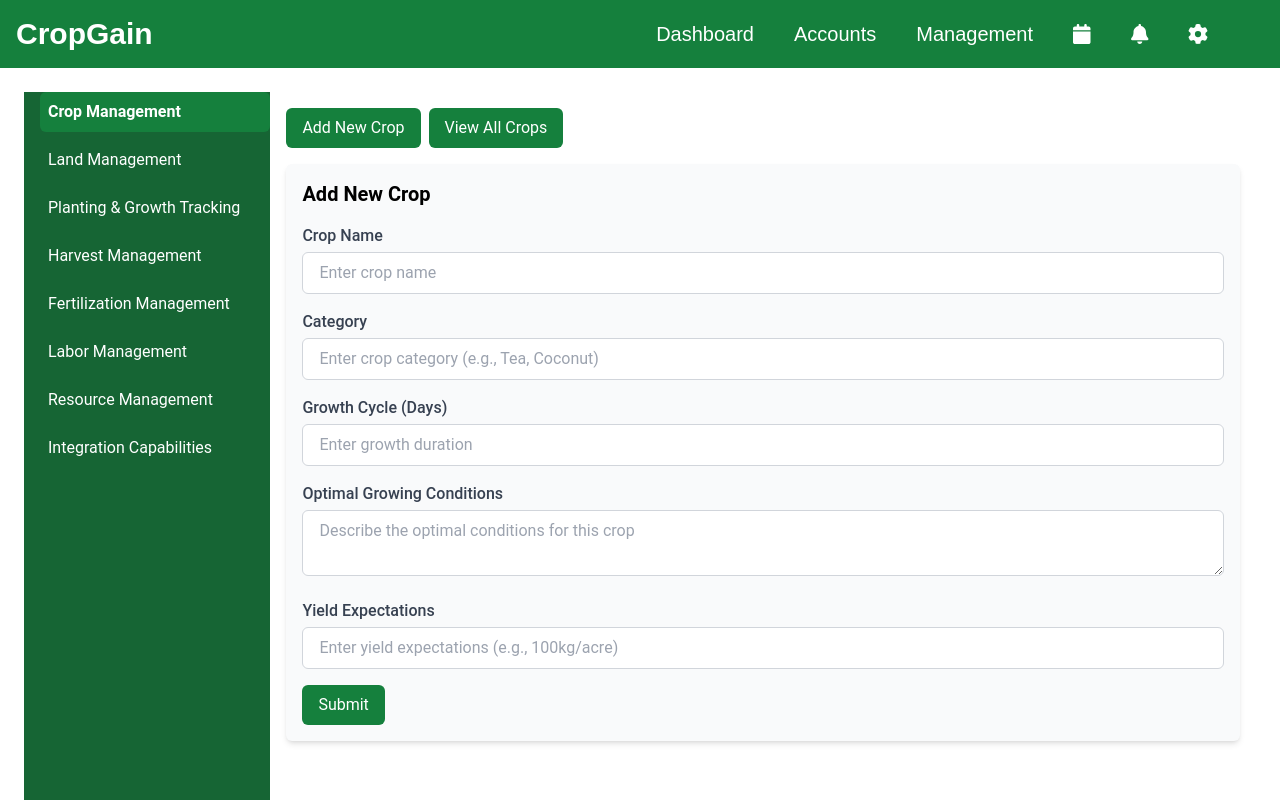
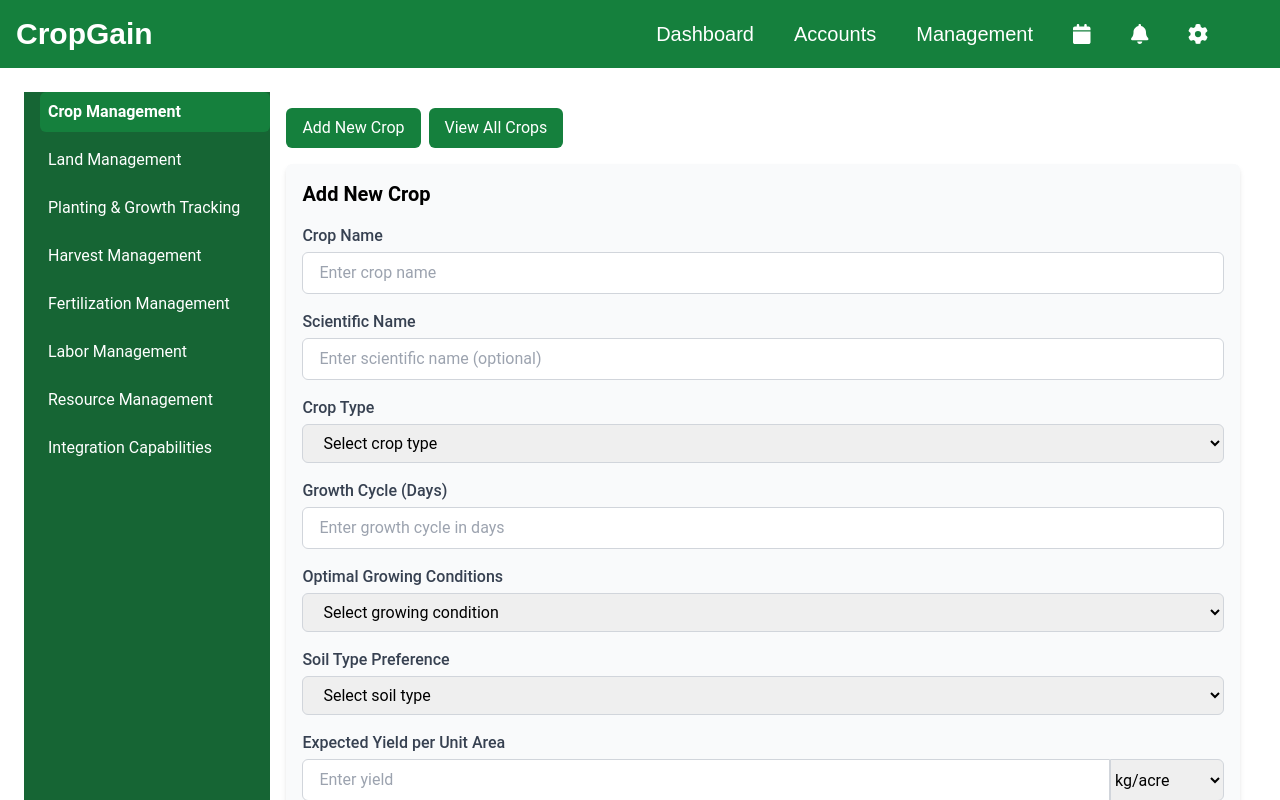
Before and after one commit to Isuru4043/cropgain, a Next.js app in the folder frontend/: page /dashboard/Management/coop/cropManagement in a window 1280 px wide. Both pictures are taken after a click on the button "Add New Crop". Shown: the top 800 px of the page. Built offline with nearby package versions, Linux system fonts and the light colour scheme; a web font is replaced by a local one.

Commit message:
complete the user input form in the crop management

```diff
--- a/frontend/src/app/dashboard/Management/coop/cropManagement/page.tsx
+++ b/frontend/src/app/dashboard/Management/coop/cropManagement/page.tsx
@@ -18,51 +18,6 @@ const CropManagement = () => {
     setSearchQuery(""); // Reset search when viewing all crops
   };
 
-  // Dummy data for crops
-  const crops = [
-    {
-      id: 1,
-      name: "Tea",
-      category: "Beverage",
-      growthCycle: 180,
-      optimalConditions: "Cool climate, well-drained soil",
-      yield: "500kg/acre",
-    },
-    {
-      id: 2,
-      name: "Coconut",
-      category: "Oil",
-      growthCycle: 365,
-      optimalConditions: "Tropical climate, sandy soil",
-      yield: "100 nuts/tree",
-    },
-    {
-      id: 3,
-      name: "Cinnamon",
-      category: "Spice",
-      growthCycle: 90,
-      optimalConditions: "Hot climate, well-drained soil",
-      yield: "200kg/acre",
-    },
-    // Add more crops as needed
-  ];
-
-  // Function to handle search input changes
-  const handleSearchChange = (e) => {
-    setSearchQuery(e.target.value);
-  };
-
-  // Filtered crops based on search query
-  const filteredCrops = crops.filter(
-    (crop) =>
-      crop.name.toLowerCase().includes(searchQuery.toLowerCase()) ||
-      crop.category.toLowerCase().includes(searchQuery.toLowerCase()) ||
-      crop.optimalConditions
-        .toLowerCase()
-        .includes(searchQuery.toLowerCase()) ||
-      crop.yield.toLowerCase().includes(searchQuery.toLowerCase())
-  );
-
   return (
     <div className="w-4/5 bg-white p-4">
       <div className="flex justify-between items-center mb-4">
@@ -81,69 +36,10 @@ const CropManagement = () => {
             View All Crops
           </button>
         </div>
-
-        {/* Search Bar */}
-        {viewAll && (
-          <div className="w-1/3">
-            <input
-              type="text"
-              value={searchQuery}
-              onChange={handleSearchChange}
-              placeholder="Search crops..."
-              className="w-full px-4 py-2 border border-gray-300 rounded-md focus:outline-none focus:ring-2 focus:ring-green-600"
-            />
-          </div>
-        )}
       </div>
 
       {/* Main Content */}
-      {viewAll ? (
-        <div className="overflow-x-auto">
-          <table className="min-w-full bg-gray-50 rounded-md shadow-md">
-            <thead className="bg-green-700 text-white">
-              <tr>
-                <th className="text-left px-4 py-2">Crop Name</th>
-                <th className="text-left px-4 py-2">Category</th>
-                <th className="text-left px-4 py-2">Growth Cycle (Days)</th>
-                <th className="text-left px-4 py-2">Optimal Conditions</th>
-                <th className="text-left px-4 py-2">Yield</th>
-                <th className="text-left px-4 py-2">Actions</th>
-              </tr>
-            </thead>
-            <tbody>
-              {filteredCrops.length > 0 ? (
-                filteredCrops.map((crop) => (
-                  <tr key={crop.id} className="border-b hover:bg-gray-100">
-                    <td className="px-4 py-2">{crop.name}</td>
-                    <td className="px-4 py-2">{crop.category}</td>
-                    <td className="px-4 py-2">{crop.growthCycle}</td>
-                    <td className="px-4 py-2">{crop.optimalConditions}</td>
-                    <td className="px-4 py-2">{crop.yield}</td>
-                    <td className="px-4 py-2">
-                      <button className="text-blue-600 hover:underline">
-                        Edit
-                      </button>{" "}
-                      |{" "}
-                      <button className="text-red-600 hover:underline">
-                        Delete
-                      </button>
-                    </td>
-                  </tr>
-                ))
-              ) : (
-                <tr>
-                  <td
-                    colSpan="6"
-                    className="text-center px-4 py-2 text-gray-600"
-                  >
-                    No crops found matching "{searchQuery}"
-                  </td>
-                </tr>
-              )}
-            </tbody>
-          </table>
-        </div>
-      ) : showForm ? (
+      {showForm ? (
         <form className="bg-gray-50 p-4 rounded-md shadow-md">
           <h2 className="text-xl font-bold mb-4 text-foreground">
             Add New Crop
@@ -163,13 +59,28 @@ const CropManagement = () => {
 
           <div className="mb-4">
             <label className="block text-gray-700 font-medium mb-1">
-              Category
+              Scientific Name
             </label>
             <input
               type="text"
               className="w-full px-4 py-2 border border-gray-300 rounded-md focus:outline-none focus:ring-2 focus:ring-green-600"
-              placeholder="Enter crop category (e.g., Tea, Coconut)"
+              placeholder="Enter scientific name (optional)"
             />
+          </div>
+
+          <div className="mb-4">
+            <label className="block text-gray-700 font-medium mb-1">
+              Crop Type
+            </label>
+            <select className="w-full px-4 py-2 border border-gray-300 rounded-md focus:outline-none focus:ring-2 focus:ring-green-600">
+              <option value="">Select crop type</option>
+              <option value="Fruit">Fruit</option>
+              <option value="Vegetable">Vegetable</option>
+              <option value="Spice">Spice</option>
+              <option value="Grain">Grain</option>
+              <option value="Oil">Oil</option>
+              <option value="Beverage">Beverage</option>
+            </select>
           </div>
 
           <div className="mb-4">
@@ -179,7 +90,7 @@ const CropManagement = () => {
             <input
               type="number"
               className="w-full px-4 py-2 border border-gray-300 rounded-md focus:outline-none focus:ring-2 focus:ring-green-600"
-              placeholder="Enter growth duration"
+              placeholder="Enter growth cycle in days"
             />
           </div>
 
@@ -187,29 +98,137 @@ const CropManagement = () => {
             <label className="block text-gray-700 font-medium mb-1">
               Optimal Growing Conditions
             </label>
-            <textarea
-              className="w-full px-4 py-2 border border-gray-300 rounded-md focus:outline-none focus:ring-2 focus:ring-green-600"
-              placeholder="Describe the optimal conditions for this crop"
-            ></textarea>
+            <select className="w-full px-4 py-2 border border-gray-300 rounded-md focus:outline-none focus:ring-2 focus:ring-green-600">
+              <option value="">Select growing condition</option>
+              <option value="Cool and Humid">Cool and Humid</option>
+              <option value="Warm and Dry">Warm and Dry</option>
+              <option value="Hot and Humid">Hot and Humid</option>
+              <option value="Moderate with Partial Shade">
+                Moderate with Partial Shade
+              </option>
+            </select>
           </div>
 
           <div className="mb-4">
             <label className="block text-gray-700 font-medium mb-1">
-              Yield Expectations
+              Soil Type Preference
+            </label>
+            <select className="w-full px-4 py-2 border border-gray-300 rounded-md focus:outline-none focus:ring-2 focus:ring-green-600">
+              <option value="">Select soil type</option>
+              <option value="Loamy">Loamy</option>
+              <option value="Sandy">Sandy</option>
+              <option value="Clay">Clay</option>
+              <option value="Silty">Silty</option>
+            </select>
+          </div>
+
+          <div className="mb-4">
+            <label className="block text-gray-700 font-medium mb-1">
+              Expected Yield per Unit Area
+            </label>
+            <div className="flex">
+              <input
+                type="number"
+                className="w-full px-4 py-2 border border-gray-300 rounded-l-md focus:outline-none focus:ring-2 focus:ring-green-600"
+                placeholder="Enter yield"
+              />
+              <select className="border border-gray-300 rounded-r-md focus:outline-none focus:ring-2 focus:ring-green-600">
+                <option value="kg/acre">kg/acre</option>
+                <option value="tons/hectare">tons/hectare</option>
+                <option value="kg/hectare">kg/hectare</option>
+              </select>
+            </div>
+          </div>
+
+          <div className="mb-4">
+            <label className="block text-gray-700 font-medium mb-1">
+              Fertilizer Requirements
+            </label>
+            <div className="flex flex-col space-y-2">
+              {/* Dropdown for Fertilizer Type */}
+              <div className="flex space-x-2">
+                <select className="w-full px-4 py-2 border border-gray-300 rounded-md focus:outline-none focus:ring-2 focus:ring-green-600">
+                  <option value="">Select fertilizer type</option>
+                  <option value="Nitrogen-based">Nitrogen-based</option>
+                  <option value="Phosphorus-based">Phosphorus-based</option>
+                  <option value="Potassium-based">Potassium-based</option>
+                  <option value="Organic">Organic</option>
+                  <option value="Compost">Compost</option>
+                </select>
+
+                {/* Quantity Input */}
+                <input
+                  type="number"
+                  className="w-1/3 px-4 py-2 border border-gray-300 rounded-md focus:outline-none focus:ring-2 focus:ring-green-600"
+                  placeholder="Quantity (kg)"
+                />
+              </div>
+
+              {/* Frequency Input */}
+              <div>
+                <label className="block text-gray-700 font-medium mb-1">
+                  Frequency of Application
+                </label>
+                <select className="w-full px-4 py-2 border border-gray-300 rounded-md focus:outline-none focus:ring-2 focus:ring-green-600">
+                  <option value="">Select frequency</option>
+                  <option value="Weekly">Weekly</option>
+                  <option value="Monthly">Monthly</option>
+                  <option value="Bi-Annually">Bi-Annually</option>
+                  <option value="Annually">Annually</option>
+                </select>
+              </div>
+            </div>
+          </div>
+
+          <div className="mb-4">
+            <label className="block text-gray-700 font-medium mb-1">
+              Harvest Frequency
+            </label>
+            <select className="w-full px-4 py-2 border border-gray-300 rounded-md focus:outline-none focus:ring-2 focus:ring-green-600">
+              <option value="">Select frequency</option>
+              <option value="Daily">Daily</option>
+              <option value="Weekly">Weekly</option>
+              <option value="Monthly">Monthly</option>
+              <option value="Yearly">Yearly</option>
+            </select>
+          </div>
+
+          <div className="mb-4">
+            <label className="block text-gray-700 font-medium mb-1">
+              Compatible Crops for Rotation
             </label>
             <input
               type="text"
               className="w-full px-4 py-2 border border-gray-300 rounded-md focus:outline-none focus:ring-2 focus:ring-green-600"
-              placeholder="Enter yield expectations (e.g., 100kg/acre)"
+              placeholder="Enter compatible crops for rotation"
             />
           </div>
 
+          <div className="mb-4">
+            <label className="block text-gray-700 font-medium mb-1">
+              Attachments (Optional)
+            </label>
+            <input
+              type="file"
+              className="w-full px-4 py-2 border border-gray-300 rounded-md focus:outline-none focus:ring-2 focus:ring-green-600"
+            />
+          </div>
+
+          <div className="flex space-x-4">
             <button
               type="submit"
               className="bg-green-700 text-white px-4 py-2 rounded-md hover:bg-green-800"
             >
               Submit
             </button>
+            <button
+              type="button"
+              onClick={() => setShowForm(false)}
+              className="bg-gray-300 text-gray-700 px-4 py-2 rounded-md hover:bg-gray-400"
+            >
+              Cancel
+            </button>
+          </div>
         </form>
       ) : (
         <div>
```
Also changed, not shown: 1 other file (tests, documents, lock files or other folders). Lines whose indentation alone changed are shown as unchanged.
